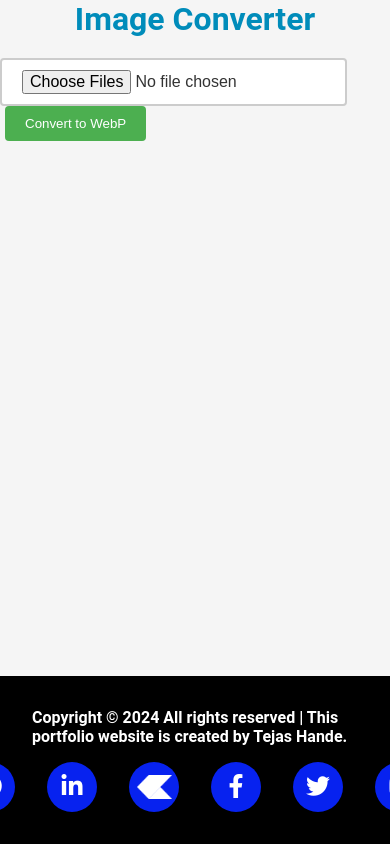
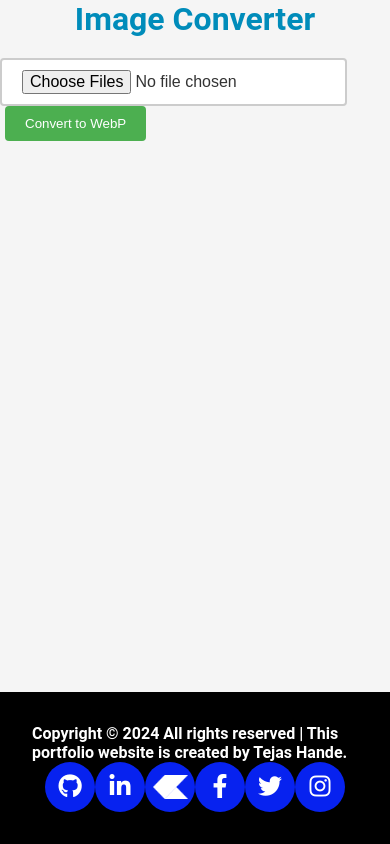
Before and after one commit to tejhande/webp, a plain HTML site: page index.html in a window 390 px wide. Drawn offline with nearby package versions, Linux system fonts and the light colour scheme.

Commit message:
"Changed button width to 100vw; added media queries for footer menu on screens up to 576px"
The diff shows the following changes:
- The width of the button element on hover has been

```diff
--- a/style.css
+++ b/style.css
@@ -113,7 +113,7 @@ button:hover {
     bottom: 0;
     background-color: #000;
     color: #fff;
-    width: 100%;
+    width: 100vw;
     padding: 2rem;
   }
 
@@ -161,3 +161,12 @@ button:hover {
     width: 35px;
     margin: 0px;
   }
+
+  @media screen and (min-width: 280px) and (max-width: 576px) {
+  .footer-menu {
+    padding: 0 2rem;
+  }
+
+  .footer-list-items {
+    margin: 0;
+  }}
```
